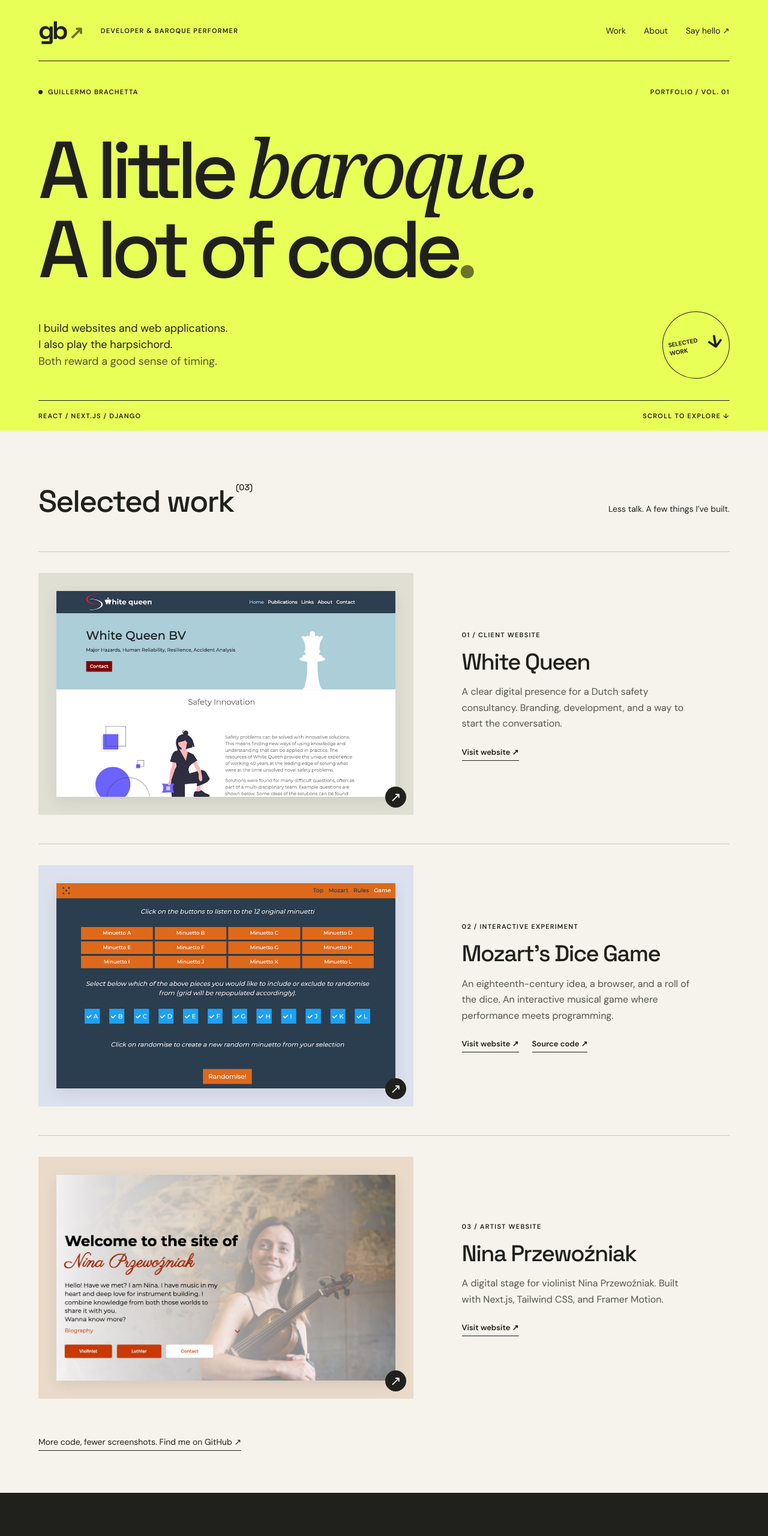
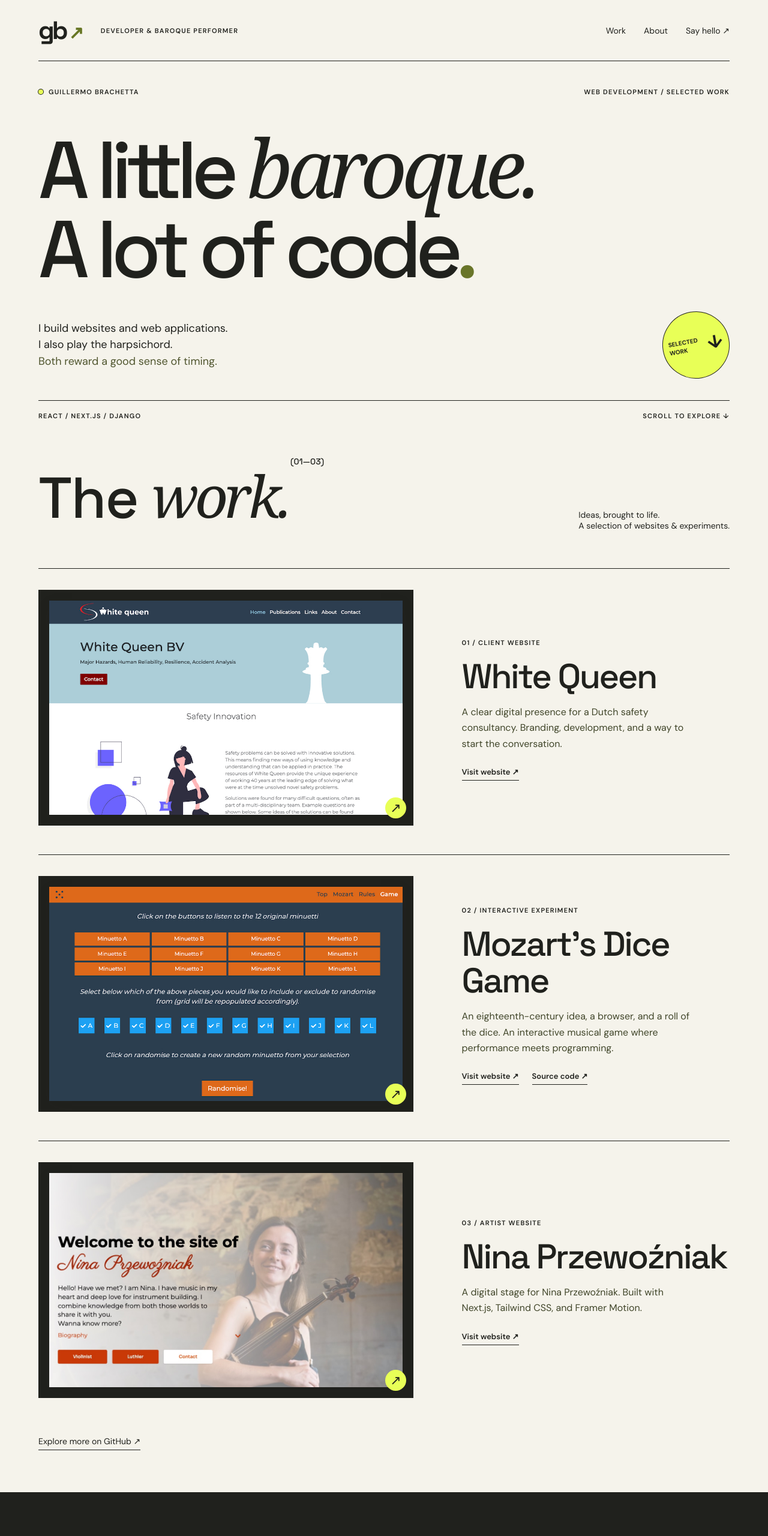
Before and after one commit to GBrachetta/my-portfolio, a Gatsby site: page / in a window 1280 px wide. Shown: the top 2560 px of the page at 60% size. Built offline with nearby package versions, Linux system fonts and the light colour scheme; Gatsby itself is replaced by a stand-in of ours.

Commit message:
Refine bold portfolio with cohesive layout and restrained accents

```diff
--- a/src/pages/index.jsx
+++ b/src/pages/index.jsx
@@ -9,7 +9,7 @@ import "../style/exploration.scss";
 const selected = [
   { ...projectsData[0], image: whiteQueen, type: "01 / CLIENT WEBSITE", description: "A clear digital presence for a Dutch safety consultancy. Branding, development, and a way to start the conversation." },
   { ...projectsData[1], image: dice, type: "02 / INTERACTIVE EXPERIMENT", description: "An eighteenth-century idea, a browser, and a roll of the dice. An interactive musical game where performance meets programming." },
-  { ...projectsData[5], image: nina, type: "03 / ARTIST WEBSITE", description: "A digital stage for violinist Nina Przewoźniak. Built with Next.js, Tailwind CSS, and Framer Motion." },
+  { ...projectsData[5], image: nina, type: "03 / ARTIST WEBSITE", description: "A digital stage for Nina Przewoźniak. Built with Next.js, Tailwind CSS, and Framer Motion." },
 ];
 
 export default function IndexPage() {
@@ -23,23 +23,23 @@ export default function IndexPage() {
       </header>
       <main id="top">
         <section className="intro" aria-labelledby="intro-title">
-          <div className="intro-kicker"><span className="status-dot" /> GUILLERMO BRACHETTA <span className="edition">PORTFOLIO / VOL. 01</span></div>
+          <div className="intro-kicker"><span className="status-dot" /> GUILLERMO BRACHETTA <span className="edition">WEB DEVELOPMENT / SELECTED WORK</span></div>
           <h1 id="intro-title">A little <em>baroque.</em><br />A lot of <span className="code-word">code<span className="period">.</span></span></h1>
           <div className="intro-bottom"><p>I build websites and web applications.<br />I also play the harpsichord.<br /><span>Both reward a good sense of timing.</span></p><a className="round-link" href="#work"><span>SELECTED<br />WORK</span><span aria-hidden="true">↓</span></a></div>
           <div className="hero-rule"><span>REACT / NEXT.JS / DJANGO</span><span>SCROLL TO EXPLORE ↓</span></div>
         </section>
         <section className="work-section" id="work" aria-labelledby="work-title">
-          <div className="section-heading"><h2 id="work-title">Selected work<span> (03)</span></h2><p>Less talk. A few things I’ve built.</p></div>
+          <div className="section-heading"><h2 id="work-title">The <em>work.</em><span> (01—03)</span></h2><p>Ideas, brought to life.<br />A selection of websites &amp; experiments.</p></div>
           {selected.map((project) => <article className="work-card" key={project.title}>
             <a className="work-image" href={project.url} target="_blank" rel="noopener noreferrer" aria-label={`Visit ${project.title}`}><img src={project.image} alt={`${project.title} website preview`} loading="lazy" /><span className="image-arrow" aria-hidden="true">↗</span></a>
             <div className="work-details"><span className="eyebrow">{project.type}</span><h3>{project.title}</h3><p>{project.description}</p><div className="project-links"><a href={project.url} target="_blank" rel="noopener noreferrer">Visit website ↗</a>{project.repo && <a href={project.repo} target="_blank" rel="noopener noreferrer">Source code ↗</a>}</div></div>
           </article>)}
-          <a className="github-link" href="https://github.com/GBrachetta" target="_blank" rel="noopener noreferrer">More code, fewer screenshots. Find me on GitHub ↗</a>
+          <a className="github-link" href="https://github.com/GBrachetta" target="_blank" rel="noopener noreferrer">Explore more on GitHub ↗</a>
         </section>
         <section className="about-section" id="about" aria-labelledby="about-title"><div className="about-photo"><img src={portrait} alt="Guillermo Brachetta" loading="lazy" /><span>THE PERSON BEHIND THE KEYBOARD(S).</span></div><div className="about-copy"><span className="eyebrow">A NOTE ABOUT ME</span><h2 id="about-title">Two worlds.<br /><em>One curious mind.</em></h2><p>I’m Guillermo, a web developer and baroque performer. I work with React, Next.js, and Django to turn ideas into websites and applications.</p><p>Music and development both give me room to explore, solve problems, and care about the details. I enjoy the work that happens between an idea and something that feels right.</p><a className="text-link" href={aboutData.resume} target="_blank" rel="noopener noreferrer">Take a look at my CV ↗</a></div></section>
         <section className="contact-section" aria-labelledby="contact-title"><span className="eyebrow">GOT SOMETHING IN MIND?</span><h2 id="contact-title">Let’s make<br /><em>something good.</em></h2><a className="contact-email" href="mailto:brachetta@me.com">brachetta@me.com <span aria-hidden="true">↗</span></a></section>
       </main>
-      <footer className="site-footer"><span>© {new Date().getFullYear()} Guillermo Brachetta</span><div><a href="https://www.linkedin.com/in/guillermo-brachetta/" target="_blank" rel="noopener noreferrer">LinkedIn ↗</a><a href="https://github.com/GBrachetta" target="_blank" rel="noopener noreferrer">GitHub ↗</a><a href="#top">Back to top ↑</a></div></footer>
+      <footer className="site-footer"><a className="footer-signature" href="#top" aria-label="Guillermo Brachetta — back to top">Guillermo<br /><em>Brachetta.</em><span aria-hidden="true">↗</span></a><div className="footer-bottom"><span>© {new Date().getFullYear()} Guillermo Brachetta</span><div><a href="https://www.linkedin.com/in/guillermo-brachetta/" target="_blank" rel="noopener noreferrer">LinkedIn ↗</a><a href="https://github.com/GBrachetta" target="_blank" rel="noopener noreferrer">GitHub ↗</a><a href="#top">Back to top ↑</a></div></div></footer>
     </>
   );
 }
--- a/src/style/exploration.scss
+++ b/src/style/exploration.scss
@@ -13,20 +13,21 @@ a:focus-visible { outline: 3px solid #6339db; outline-offset: 6px; }
 .wordmark { font-family: 'Space Grotesk', sans-serif; font-size: 42px; font-weight: 700; letter-spacing: -4px; span { color: #677624; font-size: 30px; margin-left: 5px; } }
 .header-note, .eyebrow, .intro-kicker, .hero-rule, .about-photo span { font-size: 11px; font-weight: 600; letter-spacing: 1.2px; }
 .site-header nav { margin-left: auto; display: flex; gap: 30px; font-size: 14px; a:hover { text-decoration: underline; text-underline-offset: 5px; } }
-.intro { padding: 44px 5% 0; background: $acid; }
-body:has(.intro) .site-header { background: $acid; }
-body { background: $acid; }
-.intro-kicker { display: flex; align-items: center; gap: 9px; }.status-dot { width: 7px; height: 7px; border-radius: 50%; background: $ink; }.edition { margin-left: auto; }
+.intro { padding: 44px 5% 0; background: $paper; }
+
+.intro-kicker { display: flex; align-items: center; gap: 9px; }.status-dot { width: 8px; height: 8px; border-radius: 50%; background: $acid; box-shadow: 0 0 0 1px $ink; }.edition { margin-left: auto; }
 h1 { font-family: 'Space Grotesk', sans-serif; font-size: clamp(70px, 10.5vw, 164px); line-height: .98; font-weight: 500; letter-spacing: -.075em; margin: 52px 0 38px; } em { font-family: Georgia, serif; font-weight: 400; letter-spacing: -.06em; }.code-word { white-space: nowrap; }.period { color: #697529; }
 .intro-bottom { display: flex; justify-content: space-between; align-items: center; padding-bottom: 36px; gap: 25px; p { font-size: 18px; line-height: 1.55; margin: 0; span { color: #50562f; } } }
-.round-link { width: 112px; height: 112px; border: 1px solid $ink; border-radius: 50%; display: flex; align-items: center; justify-content: center; gap: 15px; transform: rotate(-10deg); transition: transform .2s, background .2s; font-size: 10px; line-height: 1.4; font-weight: 700; > span:last-child { font-size: 30px; } &:hover { transform: rotate(0); background: $paper; } }
+.round-link { width: 112px; height: 112px; border: 1px solid $ink; border-radius: 50%; background: $acid; display: flex; align-items: center; justify-content: center; gap: 15px; transform: rotate(-10deg); transition: transform .2s, background .2s; font-size: 10px; line-height: 1.4; font-weight: 700; > span:last-child { font-size: 30px; } &:hover { transform: rotate(0); background: $paper; } }
 .hero-rule { border-top: 1px solid $ink; display: flex; justify-content: space-between; padding: 18px 0; }
-.work-section { background: $paper; padding: 85px 5% 70px; }.section-heading { display: flex; align-items: baseline; justify-content: space-between; gap: 24px; margin-bottom: 48px; h2 { font-family: 'Space Grotesk', sans-serif; font-size: clamp(32px, 4vw, 52px); font-weight: 500; letter-spacing: -2px; margin: 0; span { font-size: 14px; vertical-align: top; letter-spacing: 0; } } p { font-size: 14px; } }
-.work-card { display: grid; grid-template-columns: 1.4fr 1fr; gap: 7%; padding: 35px 0 48px; border-top: 1px solid #c8c8bd; align-items: center; }.work-image { position: relative; display: block; background: #dfdfd4; padding: 30px; overflow: hidden; img { display: block; width: 100%; aspect-ratio: 1.65; object-fit: cover; object-position: top; box-shadow: 0 8px 24px #20211d16; transition: transform .3s; } &:hover img { transform: translateY(-4px); } }.work-card:nth-of-type(2) .work-image { background: #dce1ee; }.work-card:nth-of-type(3) .work-image { background: #e9daca; }.image-arrow { position: absolute; bottom: 12px; right: 12px; width: 35px; height: 35px; display: grid; place-items: center; background: $ink; color: white; border-radius: 50%; font-size: 22px; }
-.work-details h3 { font-family: 'Space Grotesk', sans-serif; font-weight: 500; font-size: 38px; letter-spacing: -1.7px; line-height: 1.05; margin: 17px 0; }.work-details p { font-size: 16px; line-height: 1.65; max-width: 380px; color: #54564c; }.project-links { display: flex; flex-wrap: wrap; gap: 22px; font-size: 13px; font-weight: 600; margin-top: 25px; a { border-bottom: 1px solid; padding-bottom: 5px; } }.github-link { display: inline-block; font-size: 14px; border-bottom: 1px solid; padding-bottom: 5px; margin-top: 15px; }
-.about-section { display: grid; grid-template-columns: 1fr 1.25fr; align-items: center; gap: 10%; padding: 90px 8%; background: $ink; color: $paper; }.about-photo img { width: 100%; max-height: 460px; object-fit: cover; object-position: center 35%; filter: grayscale(1); }.about-photo span { display: block; margin-top: 15px; font-size: 9px; color: #c2c4b6; }.about-copy h2 { font-family: 'Space Grotesk', sans-serif; font-size: clamp(36px, 4.4vw, 66px); font-weight: 500; line-height: 1.06; letter-spacing: -3px; margin: 25px 0; em { color: $acid; } }.about-copy p { font-size: 16px; line-height: 1.7; color: #c8c9be; max-width: 470px; }.text-link { display: inline-block; margin-top: 16px; padding-bottom: 6px; border-bottom: 1px solid $acid; font-size: 14px; }
-.contact-section { padding: 85px 5%; h2 { font-family: 'Space Grotesk', sans-serif; font-size: clamp(52px, 8vw, 120px); font-weight: 500; letter-spacing: -.065em; line-height: 1; margin: 30px 0 40px; } }.contact-email { display: flex; align-items: center; justify-content: space-between; border-top: 1px solid $ink; padding-top: 25px; font-size: clamp(20px, 3vw, 40px); letter-spacing: -1px; span { font-size: 45px; } }
-.site-footer { display: flex; justify-content: space-between; gap: 25px; padding: 26px 5%; background: $paper; font-size: 12px; div { display: flex; gap: 25px; } }
+.work-section { background: $paper; padding: 42px 5% 70px; }.section-heading { display: flex; align-items: baseline; justify-content: space-between; gap: 24px; margin-bottom: 48px; h2 { font-family: 'Space Grotesk', sans-serif; font-size: clamp(56px, 7.5vw, 110px); font-weight: 500; letter-spacing: -2px; margin: 0; span { font-size: 14px; vertical-align: top; letter-spacing: 0; } } p { font-size: 14px; } }
+.work-card { display: grid; grid-template-columns: 1.4fr 1fr; gap: 7%; padding: 35px 0 48px; border-top: 1px solid $ink; align-items: center; }.work-image { position: relative; display: block; background: $ink; padding: 18px; overflow: hidden; img { display: block; width: 100%; aspect-ratio: 1.65; object-fit: cover; object-position: top; box-shadow: 0 8px 24px #20211d16; transition: transform .3s; } &:hover img { transform: translateY(-4px); } }.image-arrow { position: absolute; bottom: 12px; right: 12px; width: 35px; height: 35px; display: grid; place-items: center; background: $acid; color: $ink; border-radius: 50%; font-size: 22px; }
+.work-details h3 { font-family: 'Space Grotesk', sans-serif; font-weight: 500; font-size: clamp(38px, 4.5vw, 66px); letter-spacing: -2.5px; line-height: 1.05; margin: 17px 0; }.work-details p { font-size: 16px; line-height: 1.65; max-width: 380px; color: #41462a; }.project-links { display: flex; flex-wrap: wrap; gap: 22px; font-size: 13px; font-weight: 600; margin-top: 25px; a { border-bottom: 1px solid; padding-bottom: 5px; } }.github-link { display: inline-block; font-size: 14px; border-bottom: 1px solid; padding-bottom: 5px; margin-top: 15px; }
+.about-section { display: grid; grid-template-columns: 1fr 1.25fr; align-items: center; gap: 10%; padding: 90px 5%; background: $ink; color: $paper; }.about-photo img { width: 100%; max-height: 460px; object-fit: cover; object-position: center 35%; filter: grayscale(1); }.about-photo span { display: block; margin-top: 15px; font-size: 9px; color: #c2c4b6; }.about-copy h2 { font-family: 'Space Grotesk', sans-serif; font-size: clamp(36px, 4.4vw, 66px); font-weight: 500; line-height: 1.06; letter-spacing: -3px; margin: 25px 0; em { color: $acid; } }.about-copy p { font-size: 16px; line-height: 1.7; color: #c8c9be; max-width: 470px; }.text-link { display: inline-block; margin-top: 16px; padding-bottom: 6px; border-bottom: 1px solid $acid; font-size: 14px; }
+.contact-section { background: $paper; padding: 85px 5%; h2 { font-family: 'Space Grotesk', sans-serif; font-size: clamp(52px, 8vw, 120px); font-weight: 500; letter-spacing: -.065em; line-height: 1; margin: 30px 0 40px; } }.contact-email { display: flex; align-items: center; justify-content: space-between; border-top: 1px solid $ink; padding-top: 25px; font-size: clamp(20px, 3vw, 40px); letter-spacing: -1px; span { font-size: 45px; } }
+.site-footer { padding: 0 5%; background: $paper; }
+.footer-signature { position: relative; display: block; border-top: 1px solid $ink; padding: 36px 0 42px; font-family: 'Space Grotesk', sans-serif; font-weight: 500; font-size: clamp(65px, 12vw, 180px); line-height: .9; letter-spacing: -.075em; span { position: absolute; right: 0; top: 40px; font-size: .65em; } }
+.footer-bottom { display: flex; justify-content: space-between; gap: 25px; border-top: 1px solid $ink; padding: 24px 0; font-size: 12px; > div { display: flex; gap: 25px; } }
 @media (min-width: 1600px) { .intro, .work-section, .contact-section { padding-left: max(5%, calc((100vw - 1440px) / 2)); padding-right: max(5%, calc((100vw - 1440px) / 2)); } }
-@media (max-width: 700px) { .header-note { display: none; }.site-header { gap: 15px; padding: 15px 0; }.site-header nav { gap: 18px; font-size: 12px; }.intro { padding-top: 28px; }.intro-kicker { font-size: 9px; letter-spacing: .6px; }.edition { font-size: 8px; } h1 { font-size: clamp(54px, 12vw, 84px); margin: 44px 0 32px; }.intro-bottom p { font-size: 14px; }.round-link { width: 85px; height: 85px; flex-shrink: 0; font-size: 8px; gap: 8px; }.hero-rule { font-size: 8px; letter-spacing: .7px; }.work-section { padding-top: 50px; }.section-heading { display: block; margin-bottom: 25px; }.section-heading h2 { letter-spacing: -1px; }.work-card { grid-template-columns: 1fr; gap: 25px; padding: 25px 0 35px; }.work-image { padding: 23px; }.work-details h3 { font-size: 32px; margin: 12px 0; }.work-details p { max-width: none; }.about-section { grid-template-columns: 1fr; padding: 55px 7%; gap: 35px; }.about-photo { max-width: 330px; }.about-photo img { max-height: 350px; }.about-copy h2 { letter-spacing: -1.5px; }.contact-section { padding-top: 55px; padding-bottom: 55px; }.site-footer { flex-direction: column; font-size: 11px; gap: 20px; }.github-link { line-height: 1.6; } }
+@media (max-width: 700px) { .header-note { display: none; }.site-header { gap: 15px; padding: 15px 0; }.site-header nav { gap: 18px; font-size: 12px; }.intro { padding-top: 28px; }.intro-kicker { font-size: 9px; letter-spacing: .6px; }.edition { font-size: 8px; } h1 { font-size: clamp(54px, 12vw, 84px); margin: 44px 0 32px; }.intro-bottom p { font-size: 14px; }.round-link { width: 85px; height: 85px; flex-shrink: 0; font-size: 8px; gap: 8px; }.hero-rule { font-size: 8px; letter-spacing: .7px; }.work-section { padding-top: 30px; }.section-heading { display: block; margin-bottom: 25px; }.section-heading h2 { letter-spacing: -1px; }.work-card { grid-template-columns: 1fr; gap: 25px; padding: 25px 0 35px; }.work-image { padding: 12px; }.work-details h3 { font-size: 32px; margin: 12px 0; }.work-details p { max-width: none; }.about-section { grid-template-columns: 1fr; padding: 55px 7%; gap: 35px; }.about-photo { max-width: 330px; }.about-photo img { max-height: 350px; }.about-copy h2 { letter-spacing: -1.5px; }.contact-section { padding-top: 55px; padding-bottom: 55px; }.footer-bottom { flex-direction: column; font-size: 11px; gap: 20px; }.footer-signature { padding: 30px 0; }.footer-signature span { top: 30px; }.github-link { line-height: 1.6; } }
 @media (prefers-reduced-motion: reduce) { html { scroll-behavior: auto; } *, *::before, *::after { transition: none !important; animation: none !important; } }
```
